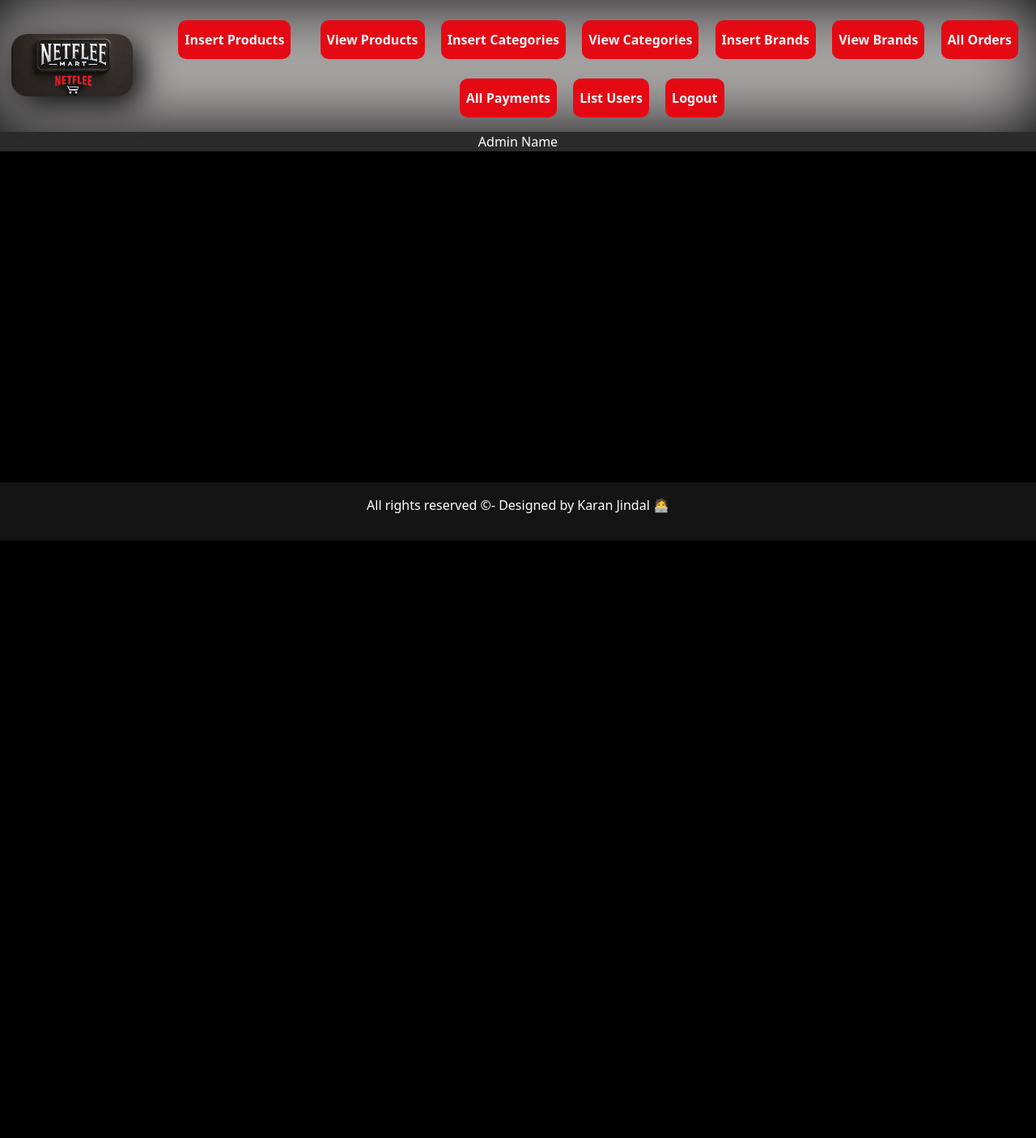
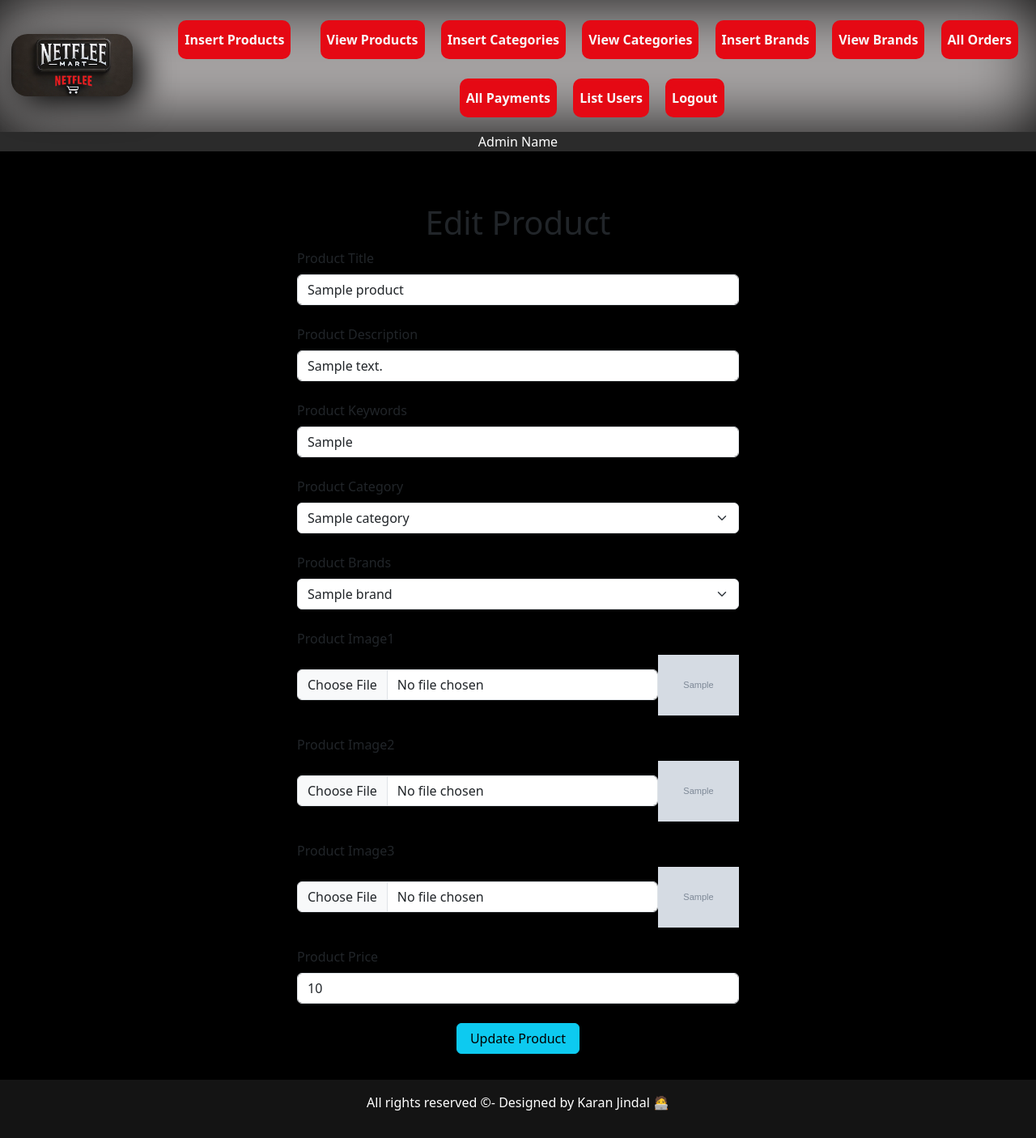
Before and after one commit to karanjindal095/NetFlee-Mart, a PHP site: page /admin_area/index.php?edit_products=1 in a window 1280 px wide. Shown: the part 132-1538 px from the top of the page at 81% size. Before the commit the page ends 800 px from the top, so only its background shows below. Run offline with PHP 8.4, Linux system fonts and the light colour scheme; tables that the repository leaves empty or names only in its code hold one stand-in row (values such as "Sample post"); grey boxes marked "Sample" are stand-in pictures; some libraries are stand-ins or nearby versions.

Commit message:
update 7

```diff
--- /dev/null
+++ b/admin_area/edit_products.php
@@ -0,0 +1,238 @@
+<?php
+    if (isset($_GET['edit_products'])) {
+        $edit_id=$_GET['edit_products'];
+        $get_data="Select * from `products` where product_id=$edit_id";
+        $result=mysqli_query($conn,$get_data);
+        $row=mysqli_fetch_assoc($result);
+        $product_title=$row['product_title'];
+        $product_description=$row['product_description'];
+        $product_keywords=$row['product_keywords'];
+        $category_id=$row['category_id'];
+        $brand_id=$row['brand_id'];
+        $product_image1=$row['product_image1'];
+        $product_image2=$row['product_image2'];
+        $product_image3=$row['product_image3'];
+        $product_price=$row['product_price'];
+
+        // fetch category name
+        $select_category="Select * from `categories` where category_id=$category_id";
+        $result_category=mysqli_query($conn,$select_category);
+        $row=mysqli_fetch_assoc($result_category);
+        $category_title=$row['category_title'];
+
+        // fetch brand name
+        $select_brand="Select * from `brand` where brand_id=$brand_id";
+        $result_brand=mysqli_query($conn,$select_brand);
+        $row=mysqli_fetch_assoc($result_brand);
+        $brand_title=$row['brand_title'];
+    }
+?>
+
+<style>
+    .pro_img{
+        width: 100px;
+        object-fit: contain;
+    }
+</style>
+
+<div class="container mt-5">
+    <h1 class="text-center">Edit Product</h1>
+    <form action="" method="post" enctype="multipart/form-data">
+        <div class="form-outline w-50 m-auto mb-4">
+            <label for="product_title" class="form-label">Product Title</label>
+            <input type="text" class="form-control" id="product_title" name="product_title" required="required" value="<?php echo $product_title?>">
+        </div>
+
+        <div class="form-outline w-50 m-auto mb-4">
+            <label for="product_desc" class="form-label">Product Description</label>
+            <input type="text" class="form-control" id="product_desc" name="product_desc" required="required" value="<?php echo $product_description?>">
+        </div>
+
+        <div class="form-outline w-50 m-auto mb-4">
+            <label for="product_keywords" class="form-label">Product Keywords</label>
+            <input type="text" class="form-control" id="product_keywords" name="product_keywords" required="required" value="<?php echo $product_keywords?>">
+        </div>
+
+        <div class="form-outline w-50 m-auto mb-4">
+            <label for="product_category" class="form-label">Product Category</label>
+            <select name="product_category" id="" class="form-select">
+                <option value="<?php echo $category_id?>"><?php echo $category_title?></option>
+                <?php
+                    $select_category_all="Select * from `categories`";
+                    $result_category_all=mysqli_query($conn,$select_category_all);
+                    while ($row_category=mysqli_fetch_assoc($result_category_all)) {
+                        $category_title_all=$row_category['category_title'];
+                        $category_id=$row_category['category_id'];
+                        echo "<option value='$category_id'>$category_title_all</option>";
+                    }
+                ?>
+
+            </select>
+        </div>
+
+        <div class="form-outline w-50 m-auto mb-4">
+            <label for="product_brands" class="form-label">Product Brands</label>
+            <select name="product_brands" id="" class="form-select">
+                <option value="<?php echo $brand_id?>"><?php echo $brand_title?></option>
+                <?php
+                    $select_brand_all="Select * from `brand`";
+                    $result_brand_all=mysqli_query($conn,$select_brand_all);
+                    while ($row_brand=mysqli_fetch_assoc($result_brand_all)) {
+                        $brand_title_all=$row_brand['brand_title'];
+                        $brand_id=$row_brand['brand_id'];
+                        echo "<option value='$brand_id'>$brand_title_all</option>";
+                    }
+                ?>
+            </select>
+        </div>
+
+        <div class="form-outline w-50 m-auto mb-4">
+            <label for="product_image1" class="form-label">Product Image1</label>
+            <div class="d-flex">
+                <input type="file" class="form-control w-90 m-auto" id="product_image1" name="product_image1">
+                <img src="product_images/<?php echo $product_image1?>" alt="" class="pro_img">
+            </div>
+        </div>
+
+        <div class="form-outline w-50 m-auto mb-4">
+            <label for="product_image2" class="form-label">Product Image2</label>
+            <div class="d-flex">
+                <input type="file" class="form-control w-90 m-auto" id="product_image2" name="product_image2">
+                <img src="product_images/<?php echo $product_image2?>" alt="" class="pro_img">
+            </div>
+        </div>
+
+        <div class="form-outline w-50 m-auto mb-4">
+            <label for="product_image3" class="form-label">Product Image3</label>
+            <div class="d-flex">
+                <input type="file" class="form-control w-90 m-auto" id="product_image3" name="product_image3">
+                <img src="product_images/<?php echo $product_image3?>" alt="" class="pro_img">
+            </div>
+        </div>
+
+        <div class="form-outline w-50 m-auto mb-4">
+            <label for="product_price" class="form-label">Product Price</label>
+            <input type="text" class="form-control" id="product_price" name="product_price" required="required" value="<?php echo $product_price?>">
+        </div>
+
+        <div class="text-center">
+            <input type="submit" name="edit_products" value="Update Product" class="btn btn-info px-3 mb-3">
+        </div>
+    </form>
+</div>
+<?php
+    // if(isset($_POST['edit_products']))
+    // {
+    //     $product_title=$_POST['product_title'];
+    //     $product_desc=$_POST['product_desc'];
+    //     $product_keywords=$_POST['product_keywords'];
+    //     $product_category=$_POST['product_category'];
+    //     $product_brands=$_POST['product_brands'];
+    //     $product_price=$_POST['product_price'];
+
+    //     // Accessing image
+    //     $product_image1=$_FILES['product_image1']['name'];
+    //     $product_image2=$_FILES['product_image2']['name'];
+    //     $product_image3=$_FILES['product_image3']['name'];
+
+    //     //Accessing image tmp name
+    //     $temp_image1=$_FILES['product_image1']['tmp_name'];
+    //     $temp_image2=$_FILES['product_image2']['tmp_name'];
+    //     $temp_image3=$_FILES['product_image3']['tmp_name'];
+
+    //     move_uploaded_file($temp_image1,"./product_images/$product_image1");
+    //     move_uploaded_file($temp_image2,"./product_images/$product_image2");
+    //     move_uploaded_file($temp_image3,"./product_images/$product_image3");
+
+    //     // update query
+    //     $update_products="UPDATE `products` SET product_title='$product_title',product_description='$product_desc',product_keywords='$product_keywords', category_id='$product_category',brand_id='$product_brands',product_image1='$product_image1',product_image2='$product_image2',product_image3='$product_image3',product_price='$product_price',date=NOW() where product_id=$edit_id";
+
+    //     $result_update=mysqli_query($conn,$update_products);
+    //     if($result_update){
+    //         echo "<script>alert('Product Updated Successfully')</script>";
+    //         echo "<script>window.open('./insert_product.php','_self')</script>";
+    //     }
+    // }
+?>
+
+<?php
+if (isset($_GET['edit_products'])) {
+    $edit_id = $_GET['edit_products'];
+
+    // Fetch product data
+    $get_data = "SELECT * FROM `products` WHERE product_id=$edit_id";
+    $result = mysqli_query($conn, $get_data);
+    if (!$result || mysqli_num_rows($result) == 0) {
+        die("Product not found.");
+    }
+    $row = mysqli_fetch_assoc($result);
+
+    $product_title = $row['product_title'];
+    $product_description = $row['product_description'];
+    $product_keywords = $row['product_keywords'];
+    $category_id = $row['category_id'];
+    $brand_id = $row['brand_id'];
+    $product_image1 = $row['product_image1'];
+    $product_image2 = $row['product_image2'];
+    $product_image3 = $row['product_image3'];
+    $product_price = $row['product_price'];
+
+    // Fetch category name
+    $select_category = "SELECT category_title FROM `categories` WHERE category_id=$category_id";
+    $result_category = mysqli_query($conn, $select_category);
+    $row_category = mysqli_fetch_assoc($result_category);
+    $category_title = $row_category ? $row_category['category_title'] : "Unknown";
+
+    // Fetch brand name
+    $select_brand = "SELECT brand_title FROM `brand` WHERE brand_id=$brand_id";
+    $result_brand = mysqli_query($conn, $select_brand);
+    $row_brand = mysqli_fetch_assoc($result_brand);
+    $brand_title = $row_brand ? $row_brand['brand_title'] : "Unknown";
+}
+
+if (isset($_POST['edit_products'])) {
+    $product_title = $_POST['product_title'];
+    $product_desc = $_POST['product_desc'];
+    $product_keywords = $_POST['product_keywords'];
+    $product_category = $_POST['product_category'];
+    $product_brands = $_POST['product_brands'];
+    $product_price = $_POST['product_price'];
+
+    // Accessing images
+    $new_image1 = $_FILES['product_image1']['name'];
+    $new_image2 = $_FILES['product_image2']['name'];
+    $new_image3 = $_FILES['product_image3']['name'];
+
+    // Keeping old images if new ones are not uploaded
+    $product_image1 = $new_image1 ?: $product_image1;
+    $product_image2 = $new_image2 ?: $product_image2;
+    $product_image3 = $new_image3 ?: $product_image3;
+
+    // Moving uploaded files
+    if ($new_image1) move_uploaded_file($_FILES['product_image1']['tmp_name'], "./product_images/$new_image1");
+    if ($new_image2) move_uploaded_file($_FILES['product_image2']['tmp_name'], "./product_images/$new_image2");
+    if ($new_image3) move_uploaded_file($_FILES['product_image3']['tmp_name'], "./product_images/$new_image3");
+
+    // Update query
+    $update_products = "UPDATE `products` SET
+        product_title='$product_title',
+        product_description='$product_desc',
+        product_keywords='$product_keywords',
+        category_id='$product_category',
+        brand_id='$product_brands',
+        product_image1='$product_image1',
+        product_image2='$product_image2',
+        product_image3='$product_image3',
+        product_price='$product_price',
+        date=NOW()
+        WHERE product_id=$edit_id";
+
+    $result_update = mysqli_query($conn, $update_products);
+    if ($result_update) {
+        echo "<script>alert('Product Updated Successfully');</script>";
+        echo "<script>window.open('./index.php', '_self');</script>";
+    } else {
+        echo "<script>alert('Error updating product.');</script>";
+    }
+}
+?>
--- a/admin_area/index.php
+++ b/admin_area/index.php
@@ -1,6 +1,11 @@
+<?php
+  include("../includes/connect.php");
+  include("../functions/common_function.php");
+  session_start();
+?>
+
 <!DOCTYPE html>
 <html lang="en">
-
 <head>
     <meta charset="UTF-8">
     <meta name="viewport" content="width=device-width, initial-scale=1.0">
@@ -117,16 +122,6 @@
         <h3 class="text-center p-2">Manage Details</h3>
     </div>
 
-    <!-- <div class="bg-light">
-      <h3 class="text-center">Netflee Mart</h3>
-      <h3 class="logo-container">
-        <a href="../index.php">
-            <img src="../images/NetfleeLogo2.png" alt="Netflee Logo" class="responsive-logo">
-        </a>
-      </h3>
-      <p class="text-center" style="color:#FFFFFF; background-color: #000000ba">Admin Name</p>
-    </div> -->
-
     <div class="row">
         <div class="col-md-12 logo-container d-flex align-items-center">
             <h3 class="m-3">
@@ -137,7 +132,7 @@
 
             <div class="button text-center">
                 <button class="my-3 p-1 m-4 btnbg border-0 btnbgt"><a href="insert_product.php" class="nav-link text-light btnbg my-1 p-1">Insert Products</a></button>
-                <button class="p-1 m-2 btnbg border-0 btnbgt"><a href="#" class="nav-link text-light btnbg my-1 p-1">View Products</a></button>
+                <button class="p-1 m-2 btnbg border-0 btnbgt"><a href="index.php?view_products" class="nav-link text-light btnbg my-1 p-1">View Products</a></button>
                 <button class="p-1 m-2 btnbg border-0 btnbgt"><a href="index.php?insert_category" class="nav-link text-light btnbg my-1 p-1">Insert Categories</a></button>
                 <button class="p-1 m-2 btnbg border-0 btnbgt"><a href="#" class="nav-link text-light btnbg my-1 p-1">View Categories</a></button>
                 <button class="p-1 m-2 btnbg border-0 btnbgt"><a href="index.php?insert_brand" class="nav-link text-light btnbg my-1 p-1">Insert Brands</a></button>
@@ -159,12 +154,18 @@
             if(isset($_GET['insert_brand'])){
                 include('insert_brands.php');
             }
+            if(isset($_GET['view_products'])){
+                include('view_products.php');
+            }
+            if(isset($_GET['edit_products'])){
+                include('edit_products.php');
+            }
         ?>
     </div>
 
-      <div class="p-3 text-center footer" style="background-color: #141414;color:white;">
-      <p>All rights reserved &copy;- Designed by Karan Jindal 🧑‍💻</p>
-    </div>
+    <?php
+      include("../includes/footer.php");
+    ?>
     </div>
     <script src="https://cdn.jsdelivr.net/npm/bootstrap@5.3.3/dist/js/bootstrap.bundle.min.js"
         integrity="sha384-YvpcrYf0tY3lHB60NNkmXc5s9fDVZLESaAA55NDzOxhy9GkcIdslK1eN7N6jIeHz"
```
Also changed, not shown: admin_area/view_products.php (added, +62 -0 lines), admin_area/delete_product.php (added), admin_area/product_images/cake1.jpeg (added), admin_area/product_images/cake2.jpg (added), admin_area/product_images/cake3.jpg (added), admin_area/product_images/choco1.jpg (added), admin_area/product_images/choco2.jpg (added), admin_area/product_images/choco3.webp (added).
